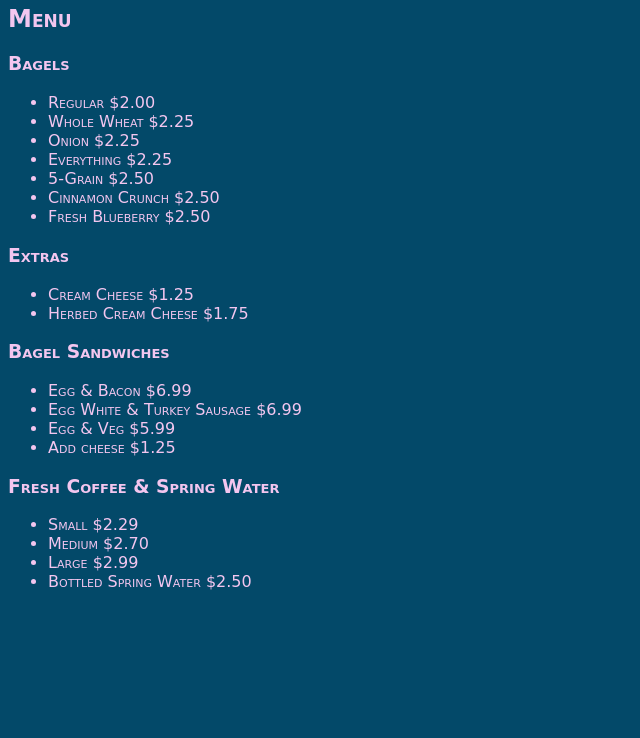
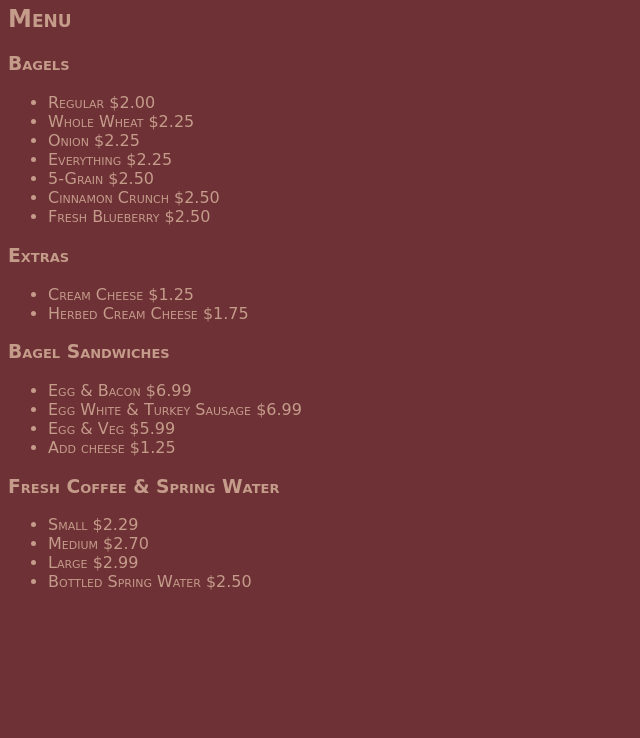
Before and after one commit to mbaugher-pvcc/mbaugher-pvcc.github.io, a plain HTML site: page bagels.html in a window 1280 px wide. Shown: the part 62-800 px from the top of the page, without its empty margins (0-640 px from the left). Drawn offline with Linux system fonts and the light colour scheme.

Commit message:
bagels.html

```diff
--- a/bagels.html
+++ b/bagels.html
@@ -5,7 +5,7 @@
     <head>
         <title>Brownsville Bagels</title>
     </head>
-    <body style="color: #f3c6ef; background-color: #034969; font-family: Bradley Hand, cursive; font-variant: small-caps">
+    <body style="color: #C59B8A; background-color: #6D3136; font-family: Bradley Hand, cursive; font-variant: small-caps">
         <h1>Brownsville Bagels</h1>
         <h2>Menu</h2>
         <h3>Bagels</h3>
```
